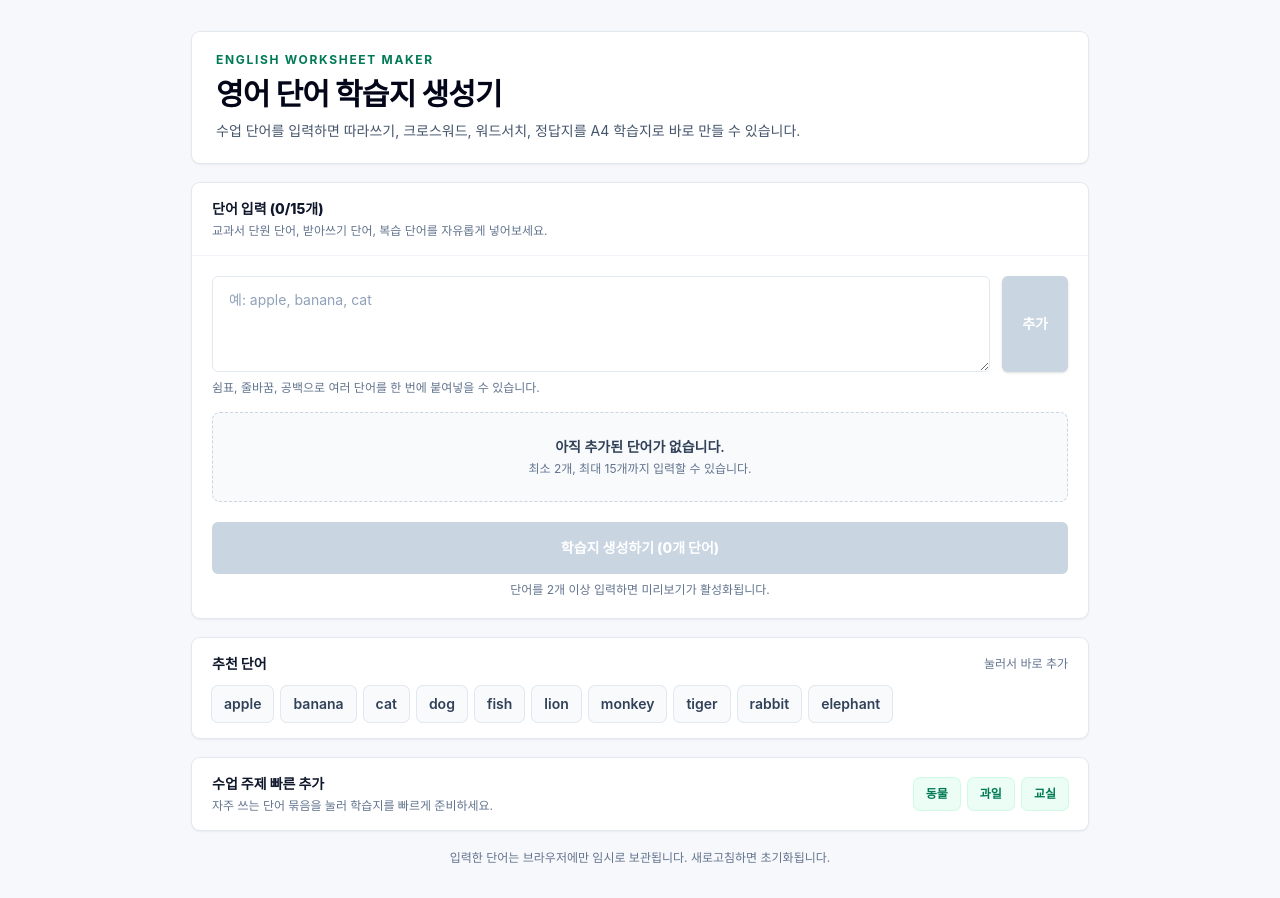
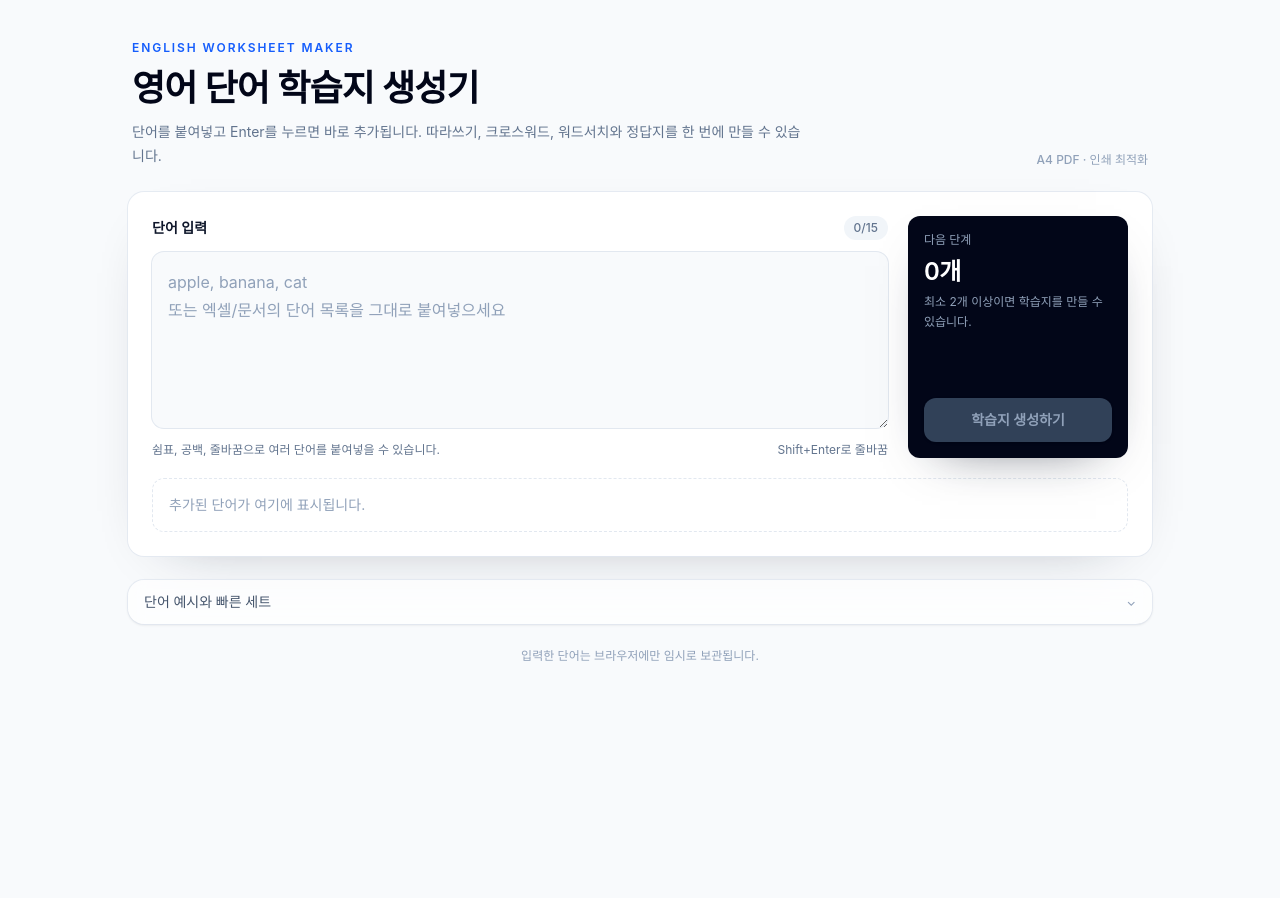
Before and after one commit to jungyoon-coder/englishvoca, a React (Vite) app: page / in a window 1280 px wide. After the commit the page ends 800 px from the top, so only its background shows below. Built offline with nearby package versions, Linux system fonts and the light colour scheme.

Commit message:
Redesign worksheet generator UI

```diff
--- a/src/App.tsx
+++ b/src/App.tsx
@@ -82,8 +82,8 @@ function App() {
   const clearAll = () => setWords([])
 
   return (
-    <div className="min-h-dvh bg-[#f7f8fb] px-4 py-5 text-slate-800 sm:py-8 print:min-h-0 print:bg-white print:p-0">
-      <div className="mx-auto flex w-full max-w-4xl flex-col gap-4 sm:gap-5 print:hidden">
+    <div className="min-h-dvh bg-[#f8fafc] px-4 py-6 text-slate-800 sm:px-6 sm:py-10 print:min-h-0 print:bg-white print:p-0">
+      <div className="mx-auto flex w-full max-w-5xl flex-col gap-6 print:hidden">
         <PageHeader />
 
         <WordInputCard
@@ -95,6 +95,12 @@ function App() {
           onGenerate={() => setIsModalOpen(true)}
         />
 
+        <details className="group rounded-2xl bg-white/70 px-4 py-3 shadow-sm ring-1 ring-slate-200/80 backdrop-blur">
+          <summary className="flex cursor-pointer list-none items-center justify-between gap-4 text-sm font-medium text-slate-600 outline-none transition hover:text-slate-950">
+            <span>단어 예시와 빠른 세트</span>
+            <span className="text-xs text-slate-400 transition group-open:rotate-180">⌄</span>
+          </summary>
+          <div className="mt-4 grid gap-4 border-t border-slate-100 pt-4 lg:grid-cols-2">
             <SuggestedWords
               title="추천 단어"
               words={SUGGESTED_WORDS}
@@ -102,13 +108,12 @@ function App() {
               onPick={addWord}
             />
 
-        <section className="rounded-lg bg-white px-4 py-4 shadow-sm ring-1 ring-slate-200 sm:px-5">
-          <div className="flex flex-col gap-3 sm:flex-row sm:items-center sm:justify-between">
-            <div>
-              <h3 className="text-sm font-extrabold text-slate-900">수업 주제 빠른 추가</h3>
-              <p className="mt-1 text-xs text-slate-500">
-                자주 쓰는 단어 묶음을 눌러 학습지를 빠르게 준비하세요.
-              </p>
+            <section>
+              <div className="mb-3 flex items-center justify-between gap-3">
+                <h3 className="text-xs font-semibold uppercase tracking-[0.12em] text-slate-400">
+                  빠른 세트
+                </h3>
+                <span className="text-xs text-slate-400">한 번에 추가</span>
               </div>
               <div className="flex flex-wrap gap-2">
                 {QUICK_SETS.map((set) => (
@@ -117,17 +122,18 @@ function App() {
                     type="button"
                     disabled={words.length >= MAX_WORDS}
                     onClick={() => addQuickSet(set.words)}
-                  className="rounded-md bg-emerald-50 px-3 py-2 text-xs font-bold text-emerald-700 ring-1 ring-emerald-100 transition hover:bg-emerald-100 disabled:cursor-not-allowed disabled:opacity-50 focus:outline-none focus:ring-4 focus:ring-emerald-100"
+                    className="rounded-full bg-slate-100 px-3 py-1.5 text-sm font-medium text-slate-700 ring-1 ring-slate-200/80 transition hover:bg-white hover:text-slate-950 hover:shadow-sm disabled:cursor-not-allowed disabled:opacity-40 focus:outline-none focus:ring-4 focus:ring-blue-100"
                   >
                     {set.title}
                   </button>
                 ))}
               </div>
+            </section>
           </div>
-        </section>
+        </details>
 
-        <p className="text-center text-xs text-slate-500">
-          입력한 단어는 브라우저에만 임시로 보관됩니다. 새로고침하면 초기화됩니다.
+        <p className="text-center text-xs text-slate-400">
+          입력한 단어는 브라우저에만 임시로 보관됩니다.
         </p>
       </div>
 
--- a/src/components/PageHeader.tsx
+++ b/src/components/PageHeader.tsx
@@ -1,17 +1,20 @@
 export function PageHeader() {
   return (
-    <header className="rounded-lg bg-white px-5 py-5 shadow-sm ring-1 ring-slate-200 sm:px-6">
-      <div className="max-w-3xl">
-        <p className="text-xs font-bold uppercase tracking-[0.14em] text-emerald-700">
-          English Worksheet Maker
-        </p>
-        <h1 className="mt-2 text-2xl font-extrabold tracking-tight text-slate-950 sm:text-3xl">
-          영어 단어 학습지 생성기
-        </h1>
-        <p className="mt-2 text-sm leading-relaxed text-slate-600">
-          수업 단어를 입력하면 따라쓰기, 크로스워드, 워드서치, 정답지를 A4 학습지로
-          바로 만들 수 있습니다.
-        </p>
+    <header className="px-1">
+      <p className="text-xs font-semibold uppercase tracking-[0.16em] text-blue-600">
+        English Worksheet Maker
+      </p>
+      <div className="mt-3 flex flex-col gap-3 sm:flex-row sm:items-end sm:justify-between">
+        <div>
+          <h1 className="text-3xl font-semibold tracking-tight text-slate-950 sm:text-4xl">
+            영어 단어 학습지 생성기
+          </h1>
+          <p className="mt-3 max-w-2xl text-sm leading-6 text-slate-500">
+            단어를 붙여넣고 Enter를 누르면 바로 추가됩니다. 따라쓰기, 크로스워드,
+            워드서치와 정답지를 한 번에 만들 수 있습니다.
+          </p>
+        </div>
+        <p className="text-xs font-medium text-slate-400">A4 PDF · 인쇄 최적화</p>
       </div>
     </header>
   )
--- a/src/components/SuggestedWords.tsx
+++ b/src/components/SuggestedWords.tsx
@@ -7,19 +7,21 @@ type Props = {
 
 export function SuggestedWords({ title, words, disabled, onPick }: Props) {
   return (
-    <section className="rounded-lg bg-white px-4 py-4 shadow-sm ring-1 ring-slate-200 sm:px-5">
-      <div className="flex flex-col gap-1 sm:flex-row sm:items-center sm:justify-between">
-        <h3 className="text-sm font-extrabold text-slate-900">{title}</h3>
-        <span className="text-xs text-slate-500">눌러서 바로 추가</span>
+    <section>
+      <div className="mb-3 flex items-center justify-between gap-3">
+        <h3 className="text-xs font-semibold uppercase tracking-[0.12em] text-slate-400">
+          {title}
+        </h3>
+        <span className="text-xs text-slate-400">클릭해서 추가</span>
       </div>
-      <div className="mt-3 flex flex-wrap gap-2">
+      <div className="flex flex-wrap gap-2">
         {words.map((w) => (
           <button
             key={w}
             type="button"
             disabled={disabled}
             onClick={() => onPick(w)}
-            className="rounded-md bg-slate-50 px-3 py-2 text-sm font-semibold text-slate-700 ring-1 ring-slate-200 transition hover:bg-slate-100 disabled:cursor-not-allowed disabled:opacity-50 focus:outline-none focus:ring-4 focus:ring-emerald-100"
+            className="rounded-full bg-slate-100 px-3 py-1.5 text-sm font-medium text-slate-700 ring-1 ring-slate-200/80 transition hover:bg-white hover:text-slate-950 hover:shadow-sm disabled:cursor-not-allowed disabled:opacity-40 focus:outline-none focus:ring-4 focus:ring-blue-100"
           >
             {w}
           </button>
--- a/src/components/WordInputCard.tsx
+++ b/src/components/WordInputCard.tsx
@@ -9,19 +9,6 @@ type Props = {
   onRemoveWord: (word: string) => void
   onClearAll: () => void
   onGenerate: () => void
-}
-
-function EmptyState() {
-  return (
-    <div className="rounded-lg border border-dashed border-slate-300 bg-slate-50 px-4 py-6 text-center">
-      <p className="text-sm font-semibold text-slate-700">
-        아직 추가된 단어가 없습니다.
-      </p>
-      <p className="mt-1 text-xs text-slate-500">
-        최소 {MIN_WORDS}개, 최대 {MAX_WORDS}개까지 입력할 수 있습니다.
-      </p>
-    </div>
-  )
 }
 
 export function WordInputCard({
@@ -40,15 +27,12 @@ export function WordInputCard({
   const parsedWords = useMemo(() => parseWordList(value), [value])
 
   const helperText = useMemo(() => {
-    if (!value.trim()) return '쉼표, 줄바꿈, 공백으로 여러 단어를 한 번에 붙여넣을 수 있습니다.'
+    if (!canAddMore) return `최대 ${MAX_WORDS}개까지 추가했습니다.`
+    if (!value.trim()) return '쉼표, 공백, 줄바꿈으로 여러 단어를 붙여넣을 수 있습니다.'
     if (parsedWords.length === 0) return '영어 알파벳이 포함된 단어를 입력해주세요.'
     if (parsedWords.some((word) => words.includes(word))) return '이미 추가된 단어는 자동으로 건너뜁니다.'
-    return `${parsedWords.length}개 단어를 추가할 수 있습니다.`
-  }, [parsedWords, value, words])
-
-  const headerLabel = useMemo(() => {
-    return `단어 입력 (${words.length}/${MAX_WORDS}개)`
-  }, [words.length])
+    return `Enter를 누르면 ${parsedWords.length}개 단어가 추가됩니다.`
+  }, [canAddMore, parsedWords, value, words])
 
   const handleAdd = () => {
     if (!canAddMore || parsedWords.length === 0) return
@@ -62,63 +46,64 @@ export function WordInputCard({
   }
 
   return (
-    <section className="rounded-lg bg-white shadow-sm ring-1 ring-slate-200">
-      <div className="flex flex-col gap-3 border-b border-slate-100 px-4 py-4 sm:flex-row sm:items-center sm:justify-between sm:px-5">
-        <div>
-          <h2 className="text-sm font-extrabold text-slate-900">{headerLabel}</h2>
-          <p className="mt-1 text-xs text-slate-500">
-            교과서 단원 단어, 받아쓰기 단어, 복습 단어를 자유롭게 넣어보세요.
-          </p>
+    <section className="rounded-2xl bg-white p-5 shadow-[0_18px_60px_-42px_rgba(15,23,42,0.45)] ring-1 ring-slate-200/80 sm:p-6">
+      <div className="flex flex-col gap-5 lg:grid lg:grid-cols-[1fr_220px] lg:items-stretch">
+        <div className="min-w-0">
+          <div className="mb-3 flex items-center justify-between gap-3">
+            <label htmlFor={inputId} className="text-sm font-semibold text-slate-900">
+              단어 입력
+            </label>
+            <span className="rounded-full bg-slate-100 px-2.5 py-1 text-xs font-medium text-slate-500">
+              {words.length}/{MAX_WORDS}
+            </span>
           </div>
 
-        {words.length > 0 ? (
-          <button
-            type="button"
-            onClick={onClearAll}
-            className="self-start rounded-md px-3 py-2 text-xs font-semibold text-slate-600 transition hover:bg-slate-50 hover:text-slate-900 focus:outline-none focus:ring-4 focus:ring-emerald-100 sm:self-auto"
-          >
-            전체 삭제
-          </button>
-        ) : null}
-      </div>
-
-      <div className="px-4 py-5 sm:px-5">
-        <label htmlFor={inputId} className="sr-only">
-          영어 단어 입력
-        </label>
-
-        <div className="grid gap-3 sm:grid-cols-[1fr_auto]">
           <textarea
             id={inputId}
             value={value}
             onChange={(e) => setValue(e.target.value)}
             onKeyDown={(e) => {
-              if (e.key === 'Enter' && (e.ctrlKey || e.metaKey)) {
+              if (e.key !== 'Enter' || e.shiftKey) return
               e.preventDefault()
               handleAdd()
-              }
             }}
-            placeholder="예: apple, banana, cat"
-            className="min-h-28 w-full resize-y rounded-md border border-slate-200 bg-white px-4 py-3 text-sm leading-relaxed outline-none transition placeholder:text-slate-400 focus:border-emerald-300 focus:ring-4 focus:ring-emerald-100 disabled:bg-slate-50 sm:min-h-24"
+            placeholder={'apple, banana, cat\n또는 엑셀/문서의 단어 목록을 그대로 붙여넣으세요'}
+            className="min-h-40 w-full resize-y rounded-xl border-0 bg-slate-50 px-4 py-4 text-base leading-7 text-slate-900 outline-none ring-1 ring-slate-200 transition placeholder:text-slate-400 focus:bg-white focus:ring-2 focus:ring-blue-500 disabled:bg-slate-50 sm:min-h-44"
             disabled={!canAddMore}
             inputMode="text"
             autoComplete="off"
           />
 
+          <div className="mt-2 flex flex-col gap-2 text-xs text-slate-500 sm:flex-row sm:items-center sm:justify-between">
+            <p>{helperText}</p>
+            <p>Shift+Enter로 줄바꿈</p>
+          </div>
+        </div>
+
+        <aside className="flex flex-col justify-between rounded-xl bg-slate-950 p-4 text-white shadow-[0_18px_50px_-32px_rgba(15,23,42,0.7)]">
+          <div>
+            <p className="text-xs font-medium text-slate-400">다음 단계</p>
+            <p className="mt-2 text-2xl font-semibold tracking-tight">{words.length}개</p>
+            <p className="mt-1 text-xs leading-5 text-slate-400">
+              최소 {MIN_WORDS}개 이상이면 학습지를 만들 수 있습니다.
+            </p>
+          </div>
           <button
             type="button"
-            onClick={handleAdd}
-            disabled={!canAddMore || parsedWords.length === 0}
-            className="h-11 rounded-md bg-emerald-600 px-5 text-sm font-bold text-white shadow-sm transition hover:bg-emerald-700 active:translate-y-px disabled:cursor-not-allowed disabled:bg-slate-300 focus:outline-none focus:ring-4 focus:ring-emerald-100 sm:h-full sm:min-h-24"
+            onClick={onGenerate}
+            disabled={!canGenerate}
+            className="mt-5 w-full rounded-xl bg-blue-600 px-4 py-3 text-sm font-semibold text-white shadow-sm transition hover:bg-blue-500 active:translate-y-px disabled:cursor-not-allowed disabled:bg-slate-700 disabled:text-slate-400 focus:outline-none focus:ring-4 focus:ring-blue-200"
           >
-            추가
+            학습지 생성하기
           </button>
+        </aside>
       </div>
-        <p className="mt-2 text-xs text-slate-500">{helperText}</p>
 
-        <div className="mt-4">
+      <div className="mt-5 min-h-12">
         {words.length === 0 ? (
-            <EmptyState />
+          <div className="rounded-xl border border-dashed border-slate-200 bg-white px-4 py-4 text-sm text-slate-400">
+            추가된 단어가 여기에 표시됩니다.
+          </div>
         ) : (
           <div className="flex flex-wrap gap-2">
             {words.map((w) => (
@@ -128,20 +113,17 @@ export function WordInputCard({
         )}
       </div>
 
-        <div className="mt-5">
+      {words.length > 0 ? (
+        <div className="mt-4 flex justify-end">
           <button
             type="button"
-            onClick={onGenerate}
-            disabled={!canGenerate}
-            className="w-full rounded-md bg-slate-900 px-5 py-4 text-sm font-extrabold text-white shadow-sm transition hover:bg-slate-800 active:translate-y-px disabled:cursor-not-allowed disabled:bg-slate-300 disabled:shadow-none focus:outline-none focus:ring-4 focus:ring-slate-200"
+            onClick={onClearAll}
+            className="rounded-lg px-2 py-1 text-xs font-medium text-slate-400 transition hover:bg-slate-100 hover:text-slate-700 focus:outline-none focus:ring-4 focus:ring-blue-100"
           >
-            학습지 생성하기 ({words.length}개 단어)
+            전체 삭제
           </button>
-          <p className="mt-2 text-center text-xs text-slate-500">
-            단어를 {MIN_WORDS}개 이상 입력하면 미리보기가 활성화됩니다.
-          </p>
         </div>
-      </div>
+      ) : null}
     </section>
   )
 }
--- a/src/index.css
+++ b/src/index.css
@@ -7,10 +7,25 @@ body {
 
 body {
   margin: 0;
-  background: #f7f8fb;
+  background: #f8fafc;
   font-family:
     Inter, ui-sans-serif, system-ui, -apple-system, BlinkMacSystemFont, "Segoe UI",
     sans-serif;
+}
+
+.word-chip {
+  animation: chip-in 160ms ease-out both;
+}
+
+@keyframes chip-in {
+  from {
+    opacity: 0;
+    transform: translateY(4px) scale(0.98);
+  }
+  to {
+    opacity: 1;
+    transform: translateY(0) scale(1);
+  }
 }
 
 /* Print: force A4 pages and clean output */
```
Also changed, not shown: src/components/WordPill.tsx (+4 -4 lines), src/components/WorksheetModal.tsx (+5 -13 lines). Lines whose indentation alone changed are shown as unchanged.
